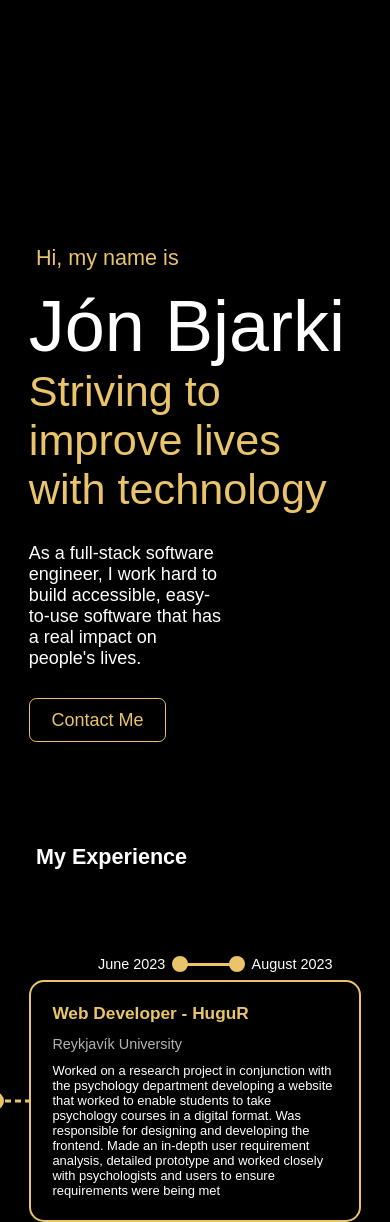
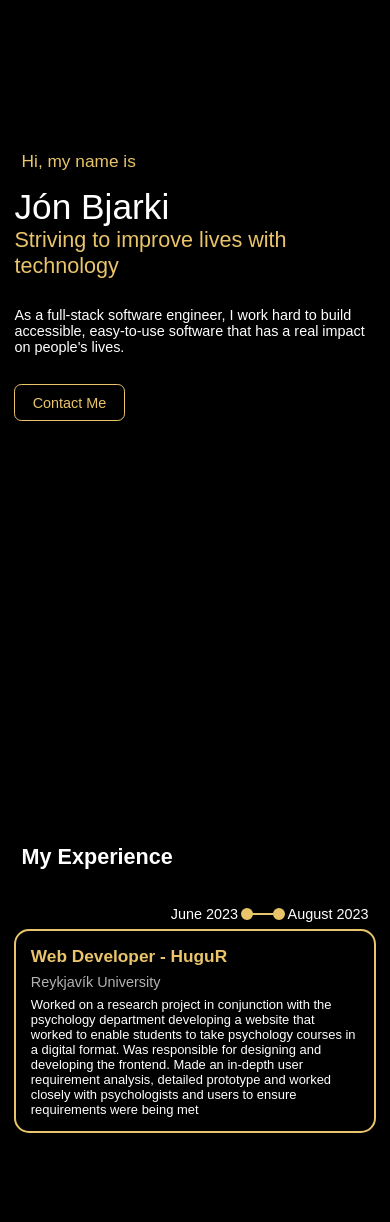
Before and after one commit to jonbjarki/jonbjarki.github.io, a React (Vite) app: page / in a window 390 px wide. After the commit the page ends 1191 px from the top, so only its background shows below. Built offline with nearby package versions, Linux system fonts and the light colour scheme; a web font is replaced by a local one.

Commit message:
majorly improved styling and responsiveness

```diff
--- a/src/App.css
+++ b/src/App.css
@@ -1,4 +1,4 @@
 #content {
-  max-width: 56rem;
+  width: min(var(--content-max-width), calc(100% - (var(--content-gutter) * 2)));
   margin: 0 auto;
 }
--- a/src/components/about-me/about.css
+++ b/src/components/about-me/about.css
@@ -1,40 +1,72 @@
 #about {
-    height: calc(100vh - var(--header-height));
-    padding-top: 13rem;
+    --about-top-space: 13rem;
+    --about-text-measure: 60%;
+    --about-button-padding-y: 0.75rem;
+    --about-button-padding-x: 1.5rem;
+
+    min-height: calc(100svh - var(--header-height));
+    padding-top: var(--about-top-space);
+}
+
+@media (max-width: 1200px) {
+    #about {
+        --about-top-space: 11rem;
+    }
+}
+
+@media (max-width: 992px) {
+    #about {
+        --about-top-space: 9.5rem;
+    }
+}
+
+@media (max-width: 768px) {
+    #about {
+        --about-top-space: 8rem;
+        --about-text-measure: 100%;
+    }
+}
+
+@media (max-width: 576px) {
+    #about {
+        --about-top-space: 6.5rem;
+        --about-button-padding-y: 0.65rem;
+        --about-button-padding-x: 1.2rem;
+    }
 }
 
 #introduction {
-    font-size: 1.5rem;
+    font-size: var(--h3);
     color: var(--primary);
     margin-bottom: 1rem;
-    margin-left: 0.5rem;
+    margin-left: var(--title-left-margin);
 }
 
 #name {
-    font-size: 5rem;
+    font-size: var(--h1);
     font-weight: 400;
     margin-bottom: 0;
 }
 
 #title {
-    font-size: 3rem;
+    font-size: var(--h2);
     font-weight: 400;
     color: var(--primary);
     margin-bottom: 2rem;
 }
 
 #description {
-    font-size: 1.25rem;
+    font-size: var(--body-lg);
     margin-bottom: 2rem;
-    width: 60%;
+    max-inline-size: min(65ch, var(--about-text-measure));
 }
 
 #contact-btn {
     border: 1px solid var(--primary);
     color: var(--primary);
     border-radius: 0.5rem;
-    padding: 0.75rem 1.5rem;
-    font-size: 1.25rem;
+    padding: var(--about-button-padding-y) var(--about-button-padding-x);
+    font-size: var(--button-text);
     box-shadow: 0px 4px 4px rgba(0, 0, 0, 0.25);
 
     &:hover {
--- a/src/components/experience/experience.css
+++ b/src/components/experience/experience.css
@@ -1,3 +1,56 @@
+#experience {
+    --job-gap: 0.5rem;
+    --duration-gap: 1rem;
+    --duration-right-offset: 2rem;
+    --duration-line-width: 5rem;
+    --duration-line-height: 2px;
+    --duration-dot-size: 12px;
+    --experience-card-gap: 0.8rem;
+    --experience-card-padding: 1.5rem;
+    --experience-card-radius: 15px;
+    --experience-connector-length: 2.5rem;
+    --experience-connector-dot-size: 12px;
+}
+
+@media (max-width: 1200px) {
+    #experience {
+        --duration-right-offset: 1.5rem;
+    }
+}
+
+@media (max-width: 992px) {
+    #experience {
+        --duration-right-offset: 1rem;
+        --duration-line-width: 3rem;
+        --duration-dot-size: 8px;
+    }
+}
+
+@media (max-width: 768px) {
+    #experience {
+        --duration-line-width: 3rem;
+        --experience-card-padding: 1.25rem;
+        --experience-connector-length: 0;
+        --experience-connector-dot-size: 0;
+    }
+
+    .experience-body::after,
+    .experience-body::before {
+        display: none;
+    }
+}
+
+@media (max-width: 576px) {
+    #experience {
+        --duration-gap: 0.6rem;
+        --duration-right-offset: 0.5rem;
+        --duration-line-width: 2.25rem;
+        --experience-card-padding: 1rem;
+        --experience-card-gap: 0.5rem;
+
+    }
+}
+
 #experience-title {
     font-size: var(--h2);
     margin-bottom: var(--title-margin);
@@ -7,7 +60,7 @@
 .job-card {
     display: flex;
     flex-direction: column;
-    gap: 0.5rem;
+    gap: var(--job-gap);
 }
 
 .duration {
@@ -16,15 +69,15 @@
     align-items: center;
     flex-direction: row;
     flex-wrap: nowrap;
-    gap: 1rem;
-    margin-right: 2rem;
+    gap: var(--duration-gap);
+    margin-right: var(--duration-right-offset);
 }
 
 .duration-line {
     position: relative;
     display: inline-block;
-    width: 4rem;
-    height: 3px;
+    width: var(--duration-line-width);
+    height: var(--duration-line-height);
     background: var(--primary);
 
     &::after,
@@ -32,8 +85,8 @@
         content: "";
         position: absolute;
         top: 50%;
-        width: 12px;
-        height: 12px;
+        width: var(--duration-dot-size);
+        height: var(--duration-dot-size);
         border: 2px solid var(--primary);
         background: var(--primary);
         border-radius: 50%;
@@ -62,10 +115,10 @@
     position: relative;
     display: flex;
     flex-direction: column;
-    gap: 0.8rem;
+    gap: var(--experience-card-gap);
     border: 2px solid var(--primary);
-    border-radius: 15px;
-    padding: 1.5rem;
+    border-radius: var(--experience-card-radius);
+    padding: var(--experience-card-padding);
 }
 
 .experience-body::before {
@@ -73,7 +126,7 @@
     position: absolute;
     top: 50%;
     left: 0;
-    width: 2.5rem;
+    width: var(--experience-connector-length);
     border-top: 3px dashed var(--primary);
     transform: translate(-100%, -50%);
 }
@@ -82,11 +135,17 @@
     content: "";
     position: absolute;
     top: 50%;
-    left: -2.5rem;
-    width: 12px;
-    height: 12px;
+    left: calc(var(--experience-connector-length) * -1);
+    width: var(--experience-connector-dot-size);
+    height: var(--experience-connector-dot-size);
     border: 3px solid var(--primary);
     background: var(--primary);
     border-radius: 50%;
     transform: translate(-50%, -50%);
 }
+
+@media (max-width: 1200px) {
+    #experience {
+        padding-left: calc(var(--experience-connector-length) + (var(--experience-connector-dot-size) / 2) + 0.25rem);
+    }
+}
--- a/src/index.css
+++ b/src/index.css
@@ -19,62 +19,102 @@ button {
   --sans: ui-sans-serif;
   --cal-sans: "Cal Sans", sans-serif;
 
+  /* Breakpoints: 1400, 1200, 992, 768, 576 */
+
+  /* Typography scale (desktop baseline preserved) */
+  --h1: 5rem;
   --h2: 2rem;
   --h3: 1.6rem;
   --h4: 1.3rem;
   --body: 1.1rem;
+  --body-lg: 1.25rem;
+  --button-text: 1.25rem;
 
-  --container-width: 1200px;
+  /* Layout scale */
+  --content-max-width: 56rem;
+  --content-gutter: 0rem;
+  --header-height: 4em;
 
   --section-margin: 15rem;
   --title-margin: 6rem;
   --title-left-margin: 0.5rem;
 
-  --header-height: 4em;
+  @media (max-width: 1400px) {
+    --content-gutter: 1rem;
+  }
 
-  @media (max-width: 768px) {
+  @media (max-width: 1200px) {
+    --h1: 4.5rem;
+    --h2: 1.9rem;
+    --h3: 1.52rem;
+    --h4: 1.24rem;
+    --body: 1.06rem;
+    --body-lg: 1.2rem;
+    --button-text: 1.2rem;
+
+    --content-gutter: 1.25rem;
+    --section-margin: 13rem;
+    --title-margin: 5rem;
+  }
+
+  @media (max-width: 992px) {
+    --h1: 3.8rem;
     --h2: 1.75rem;
     --h3: 1.4rem;
     --h4: 1.2rem;
     --body: 1rem;
+    --body-lg: 1.1rem;
+    --button-text: 1.1rem;
 
-    --container-width: 600px;
-
-    --section-margin: 10rem;
+    --content-gutter: 1.5rem;
+    --section-margin: 11rem;
+    --title-margin: 4rem;
   }
 
-  @media (max-width: 480px) {
+  @media (max-width: 768px) {
+    --h1: 3.1rem;
+    --h2: 1.75rem;
+    --h3: 1.4rem;
+    --h4: 1.2rem;
+    --body: 1rem;
+    --body-lg: 1.05rem;
+    --button-text: 1.05rem;
+
+    --content-gutter: 1.25rem;
+    --section-margin: 10rem;
+    --title-margin: 3.5rem;
+  }
+
+  @media (max-width: 576px) {
+    --h1: 2.45rem;
     --h2: 1.5rem;
     --h3: 1.2rem;
-    --h4: 1rem;
+    --h4: 1.05rem;
     --body: 0.9rem;
+    --body-lg: 1rem;
+    --button-text: 1rem;
 
+    --content-gutter: 1rem;
     --section-margin: 8rem;
-    --container-width: 400px;
+    --title-margin: 2.5rem;
   }
+}
 
+/* New sections should consume these tokens first: type, spacing, and container. */
+html {
   font-size: var(--body);
+}
 
+body {
   background: var(--background);
   font-family: var(--cal-sans);
   font-weight: 400;
   color: var(--text);
   width: 100%;
-  height: 100%;
-
-}
-
-body {
-  width: 100%;
+  min-height: 100vh;
+  margin: 0;
+  padding-inline: 0;
   padding-bottom: 4rem;
-
-  @media (max-width: 768px) {
-    padding: 0 4rem;
-  }
-
-  @media (max-width: 480px) {
-    padding: 0 2rem;
-  }
 }
 
 ol,
```
